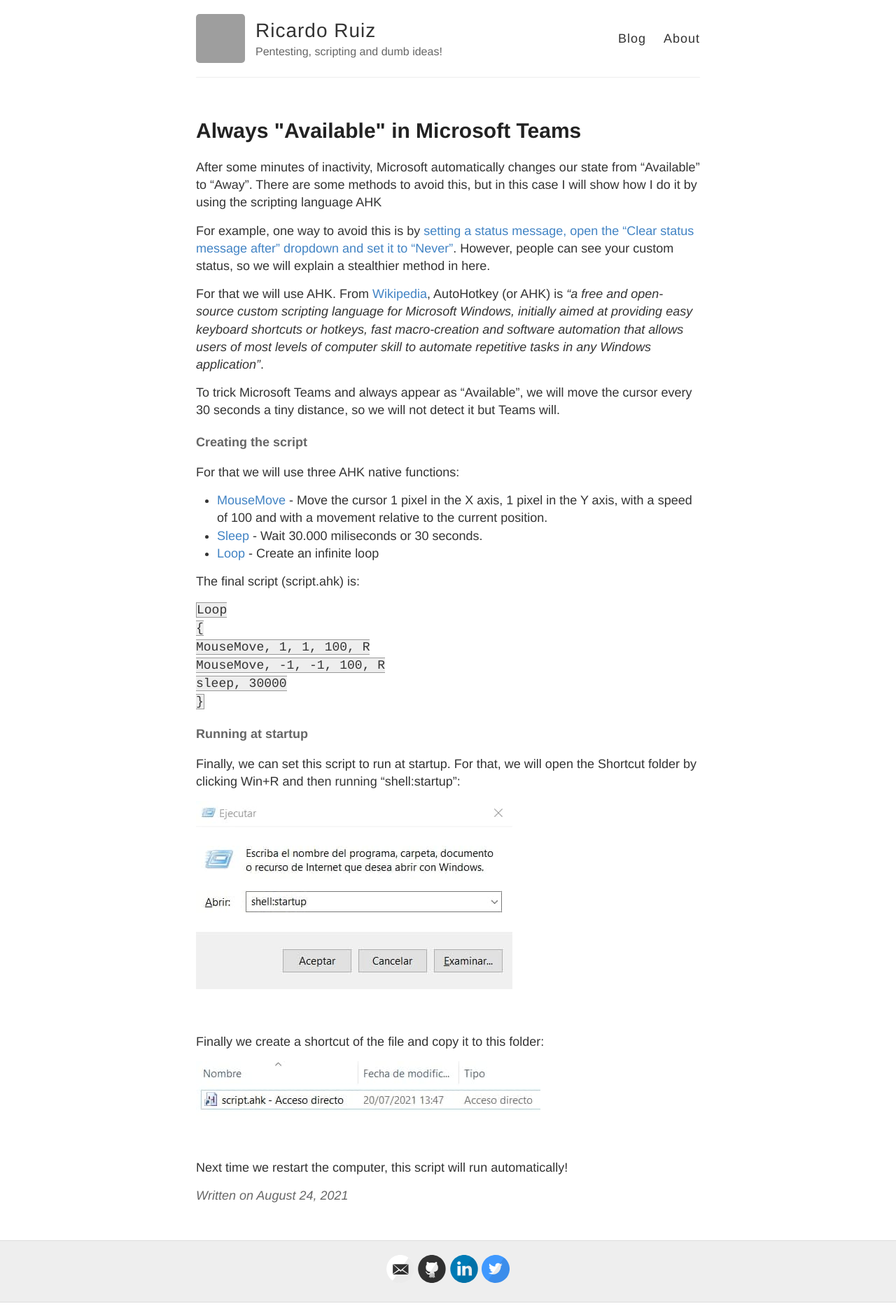
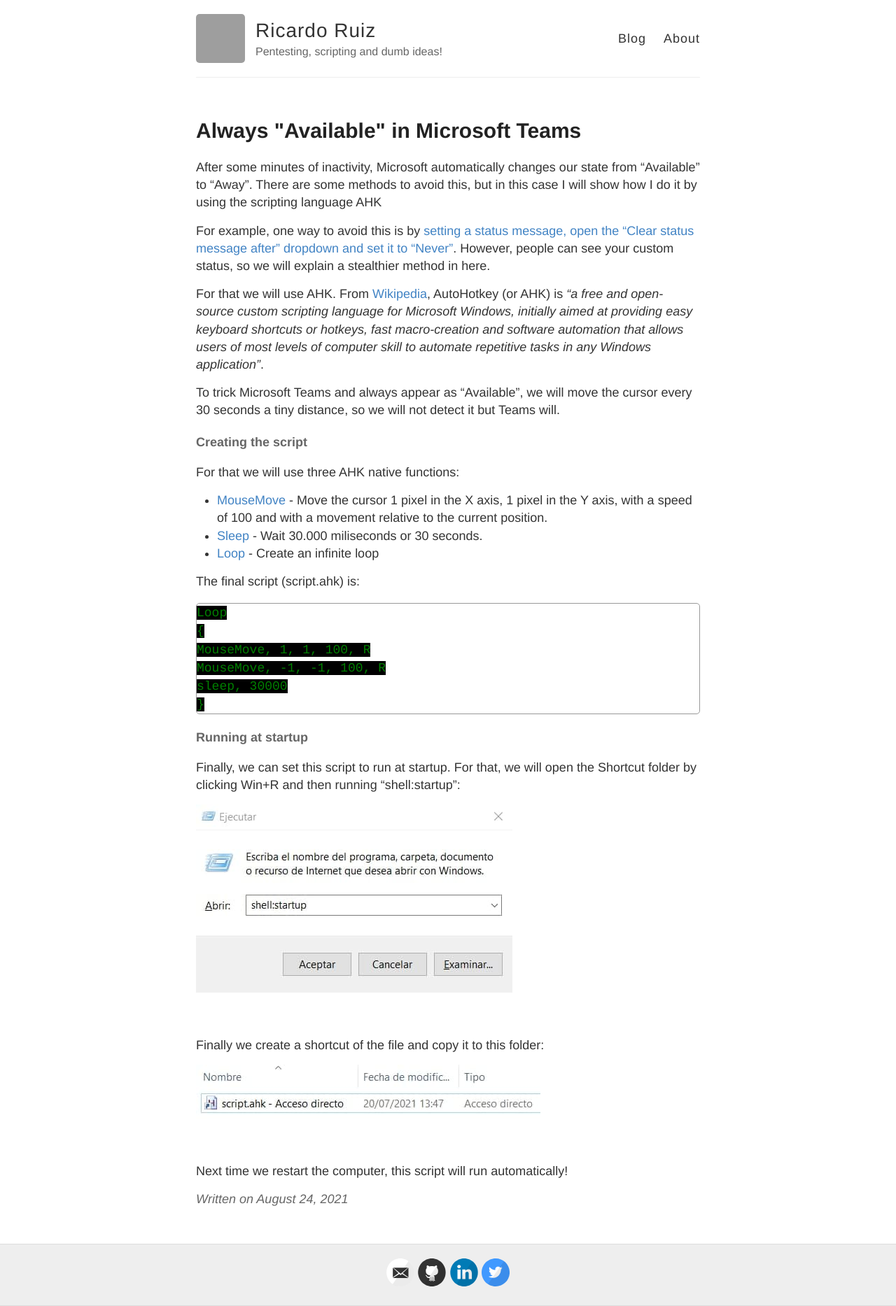
Before and after one commit to ricardojoserf/ricardojoserf.github.io, a Jekyll site: the page built from _posts/2021-8-24-Ahk.md, in a window 1280 px wide. Shown: the whole page at 70% size. Built offline with Jekyll 4.4.1, drawn with Linux system fonts in a browser that asks for light colours; grey boxes are pictures that could not be loaded.

Commit message:
Update _highlights.scss

```diff
--- a/_sass/_highlights.scss
+++ b/_sass/_highlights.scss
@@ -36,23 +36,28 @@
   white-space: -moz-pre-wrap;
   white-space: -o-pre-wrap;
   word-wrap: break-word;
+  border: 1px solid #999;
+  border-radius: 5px;
+  -moz-border-radius: 5px;
+  -webkit-border-radius: 5px;
+  margin: 1em 0;
 }
 
 code {
   font-family: Courier, 'New Courier', monospace;
-  background-color: #eee;
-  border: 1px solid #999;
-  //background-color: #000000;
-  //color: green;
+  //background-color: #eee;
+  background-color: #000000;
+  color: green;
 }
 
+/*
 #codeStyler {
   border-radius: 5px;
   -moz-border-radius: 5px;
   -webkit-border-radius: 5px;
   margin: 1em 0;
 }
-
+*/
 
 .highlight .c { color: #586E75 } /* Comment */
 .highlight .err { color: #93A1A1 } /* Error */
```
